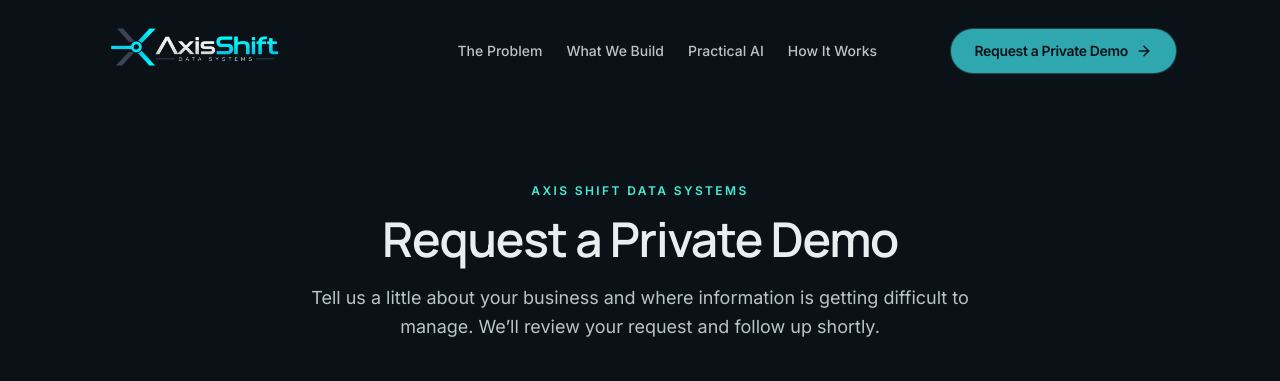
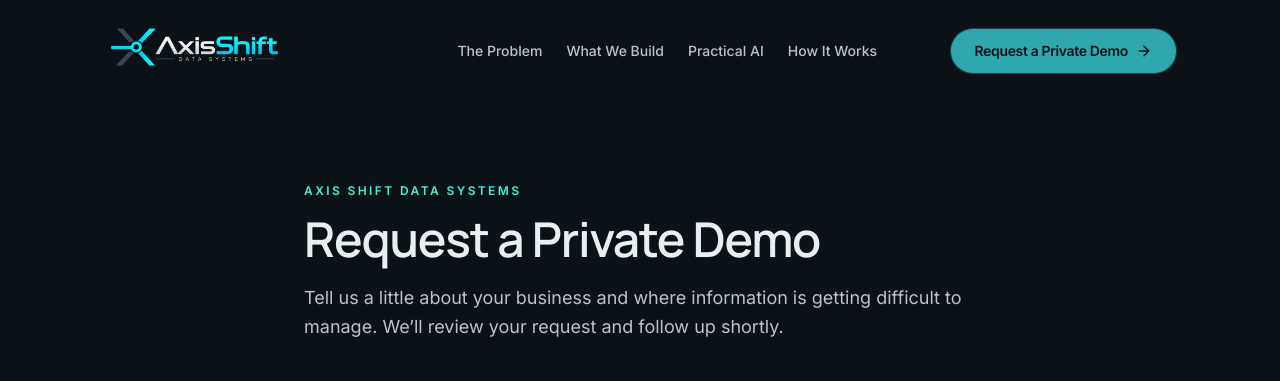
Before and after one commit to vedaxisshift/axisshiftwebsite, a Next.js app: page /demo in a window 1280 px wide. Shown: the top 381 px of the page. Built offline with nearby package versions, Linux system fonts and the light colour scheme; grey boxes are pictures that could not be loaded.

Commit message:
Update page.tsx

```diff
--- a/src/app/demo/page.tsx
+++ b/src/app/demo/page.tsx
@@ -2,7 +2,7 @@ export default function DemoPage() {
   return (
     <main className="min-h-screen bg-navy-950 px-6 py-20 text-ink">
       <div className="mx-auto max-w-5xl">
-        <div className="mx-auto max-w-2xl text-center">
+        <div className="mx-auto max-w-2xl">
           <p className="text-xs font-semibold uppercase tracking-[0.2em] text-teal-300">
             Axis Shift Data Systems
           </p>
```
